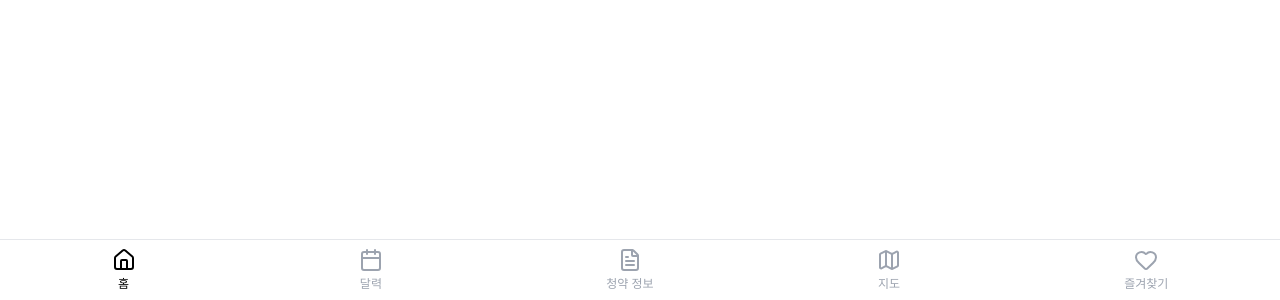
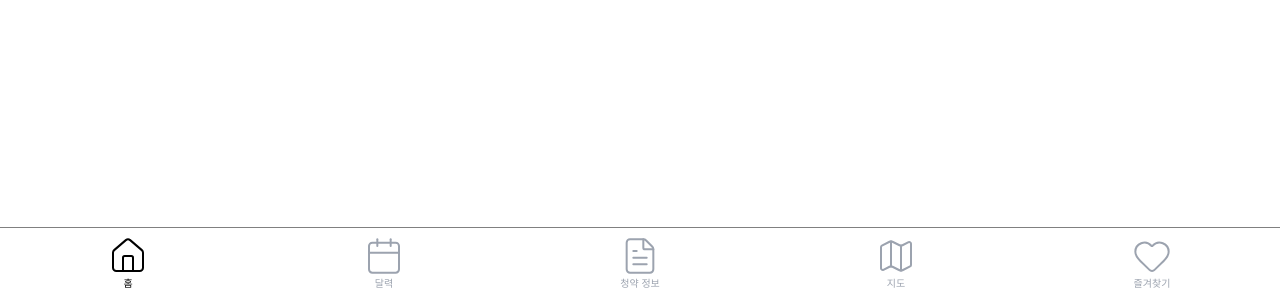
Before and after one commit to seonghoon1201/KB_FE, a Vue app: page / in a window 1280 px wide. Shown: the part 500-800 px from the top of the page. Built offline with nearby package versions, Linux system fonts and the light colour scheme; a web font is replaced by a local one.

Commit message:
fix/ 네비게이션 바 코드 수정 #22

```diff
--- a/src/components/common/BottomNavbar.vue
+++ b/src/components/common/BottomNavbar.vue
@@ -1,7 +1,7 @@
-
 <template>
   <nav
-    class="fixed bottom-0 w-full bg-white border-t border-gray-200 flex justify-around py-2 z-50"
+    style="border-top: 1px solid gray"
+    class="sticky fixed bottom-0 left-0 w-full bg-white border-t border-red-50 flex justify-around py-2 z-50"
   >
     <div
       v-for="(item, index) in navItems"
@@ -10,26 +10,20 @@
       :class="activeIndex === index ? 'text-black' : 'text-gray-400'"
       @click="setActive(index)"
     >
-      <component :is="item.iconInactive" class="w-6 h-6 mb-1" />
-      <span>{{ item.label }}</span>
+      <component :is="item.iconInactive" :size="30" stroke-width="1.2" class="w-10 h-10" />
+      <span class="text-[10px] font-sans">{{ item.label }}</span>
     </div>
   </nav>
 </template>
 
 <script setup>
-import { ref } from 'vue';
-import {
-  Home,
-  Calendar,
-  FileText,
-  Map,
-  Heart,
-} from 'lucide-vue-next';
+import { ref } from 'vue'
+import { Home, Calendar, FileText, Map, Heart } from 'lucide-vue-next'
 
-const activeIndex = ref(0);
+const activeIndex = ref(0)
 const setActive = (index) => {
-  activeIndex.value = index;
-};
+  activeIndex.value = index
+}
 
 const navItems = [
   {
@@ -52,5 +46,5 @@ const navItems = [
     label: '즐겨찾기',
     iconInactive: Heart,
   },
-];
+]
 </script>
```
